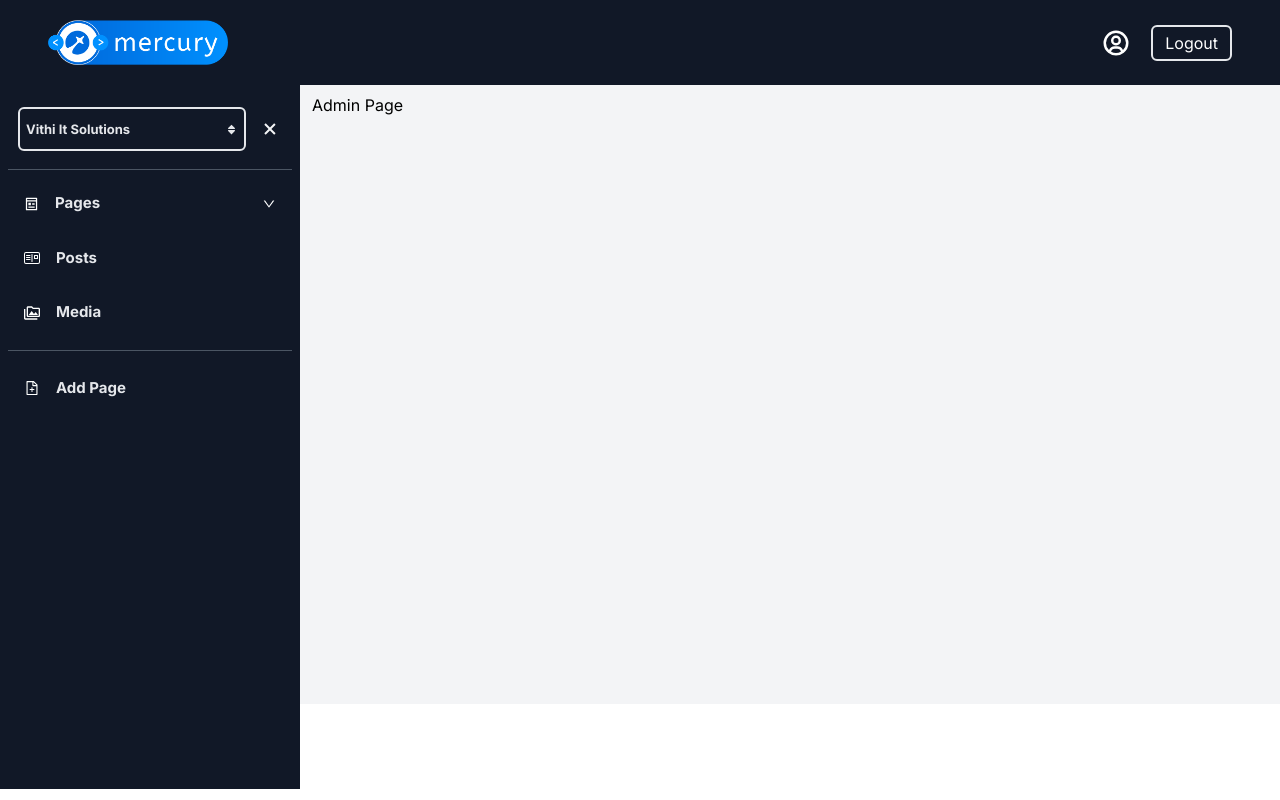
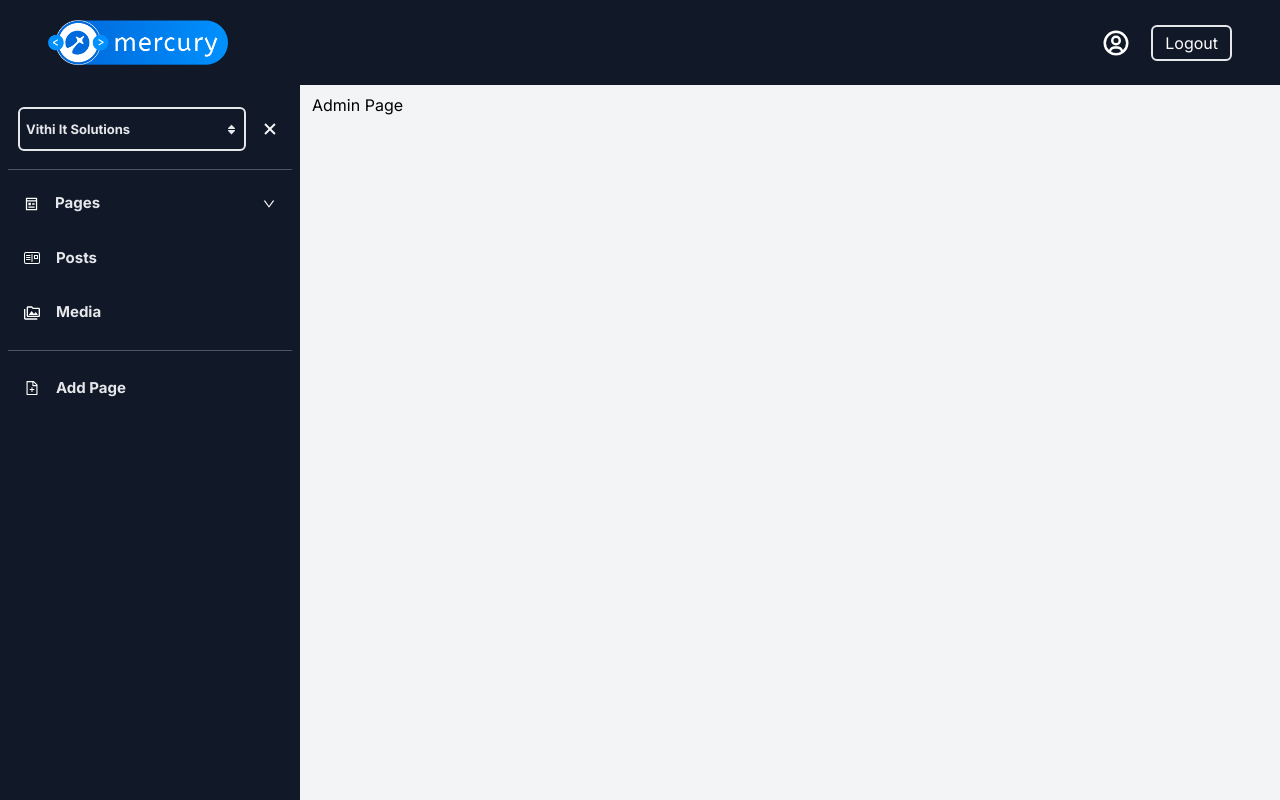
Before and after one commit to roshanreacts/mercury-cms-v1, a Next.js app: page /admin in a window 1280 px wide. Built offline with nearby package versions, Linux system fonts and the light colour scheme.

Commit message:
layout changes

```diff
--- a/src/app/admin/layout.js
+++ b/src/app/admin/layout.js
@@ -11,29 +11,18 @@
 
 export default function RootLayout({ children }) {
   return (
-    <html lang="en">
-      <body className={inter.className}>
-        {/* <MTWrapper> */}
-        <div className="flex flex-col align-baseline h-[88vh] bg-gray-100">
-          <div>
+    <div className="min-h-screen flex flex-col bg-gray-100">
       <Navbar />
 
+      <div className="flex-1 flex">
+        <div>
+          <SideBar />
         </div>
-          <div className="flex-1 flex justify-evenly min-h-[-webkit-fill-available]">
-            <div className="h-full">
-              <SideBar />
 
-            </div>
         <div className="flex-1 overflow-y-scroll ml-3 mt-2">
           {children}
-
         </div>
       </div>
-
     </div>
-
-        {/* </MTWrapper> */}
-      </body>
-    </html>
   );
 }
```
Lines whose indentation alone changed are shown as unchanged.
